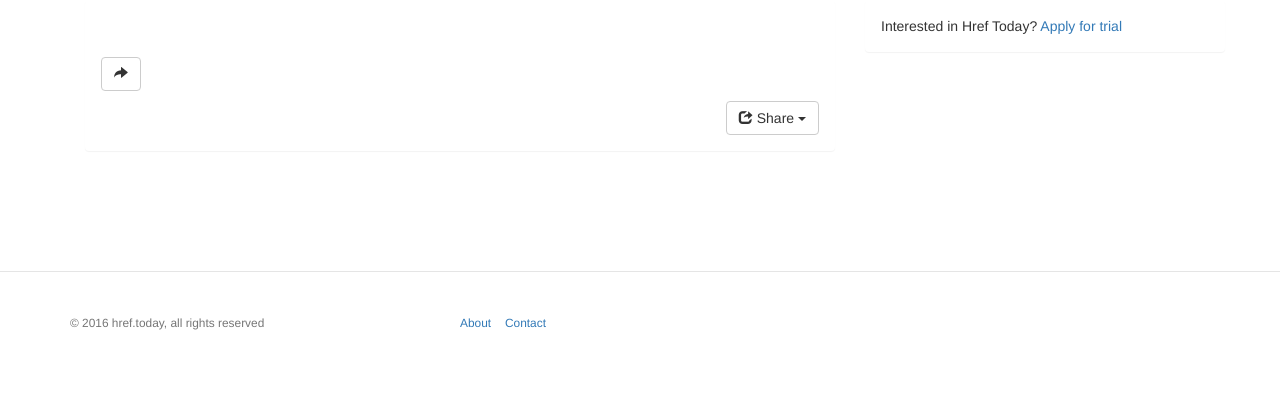
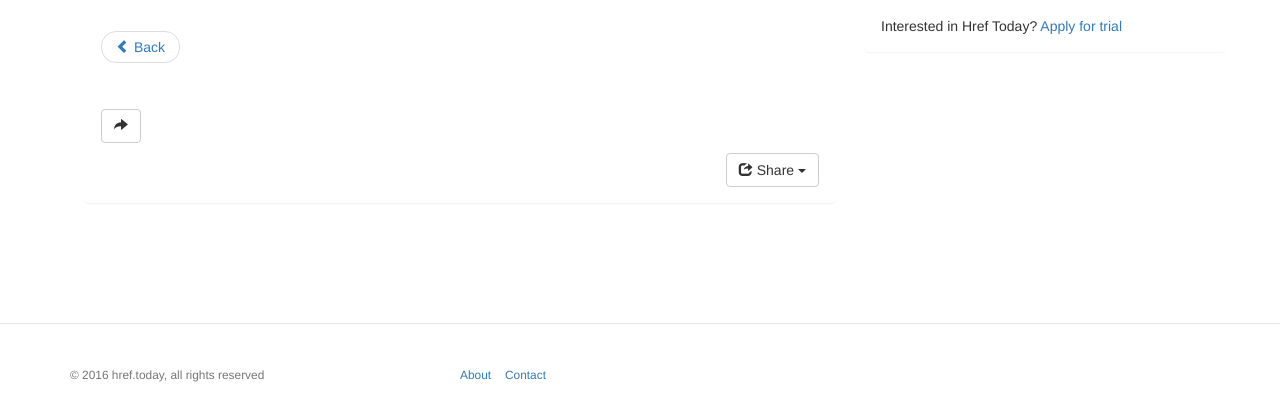
Before and after one commit to soasme/hreftoday, a Flask app: template app/templates/web/link/item.html in a window 1280 px wide. Shown: the top 420 px of the page. Run offline with Flask 2, Linux system fonts and the light colour scheme; the template is opened without the code that fills it, so the values that code supplies are empty; the visitor is signed in with stand-in values (Sample User, id 1); data comes from the database, SQL or seed files in the repository; parts of the project's set-up code (start-up, migrations or seed data) failed here and were passed over; some libraries are stand-ins or nearby versions.

Commit message:
Render back button for link.

```diff
--- a/app/templates/web/link/item.html
+++ b/app/templates/web/link/item.html
@@ -12,6 +12,16 @@
     <div class="col-md-8">
       <div class="panel">
         <div class="panel-heading">
+          <nav>
+            <ul class="pager">
+              <li class="previous">
+                <a href="{{ url_for('web.get_topic', id=link.topic_id)}}">
+                  <i class="glyphicon glyphicon-chevron-left"></i>
+                  <span>Back</span>
+                </a>
+              </li>
+            </ul>
+          </nav>
           <h1>
             {{ link.title }}
             {% if current_user.id == link.user_id %}
```
